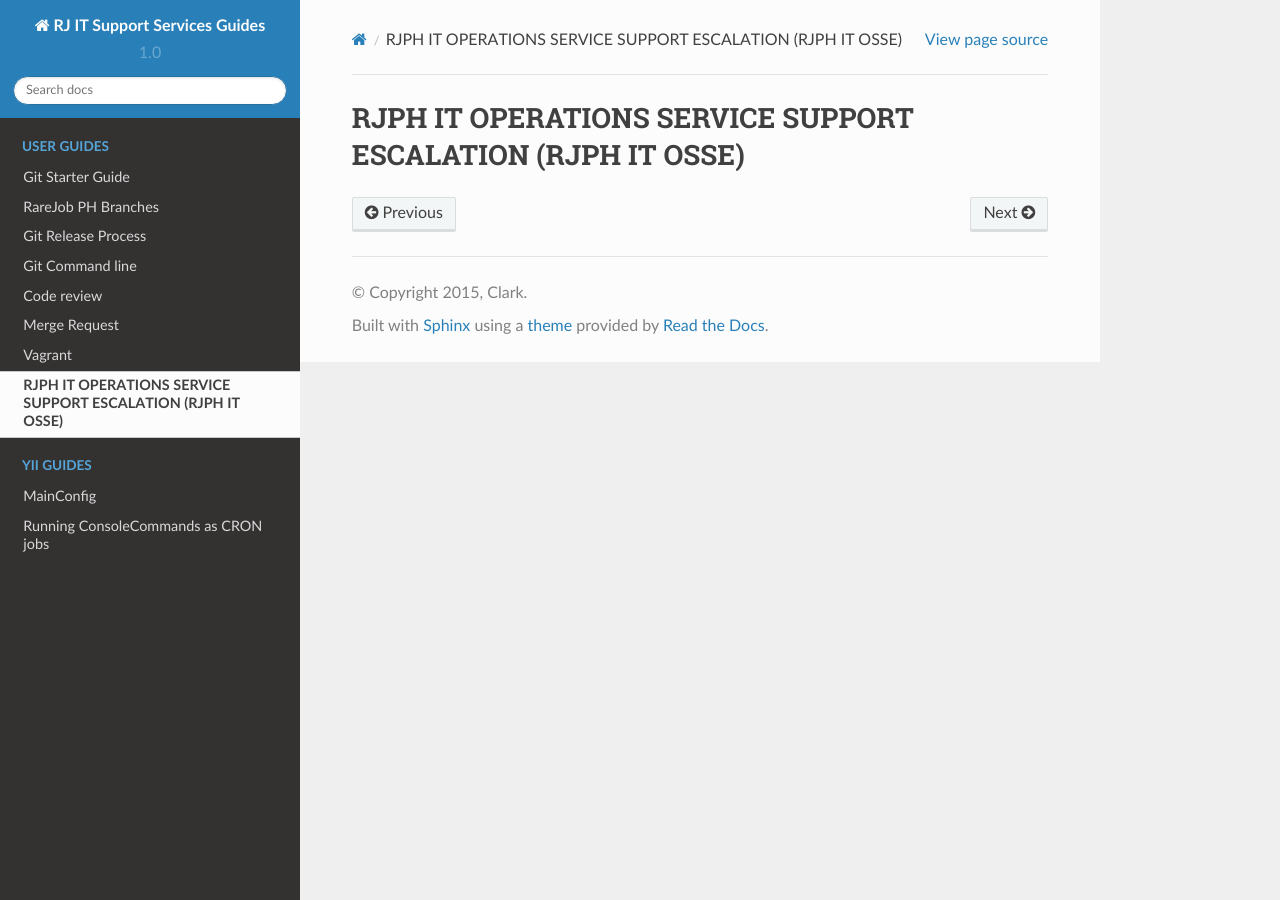
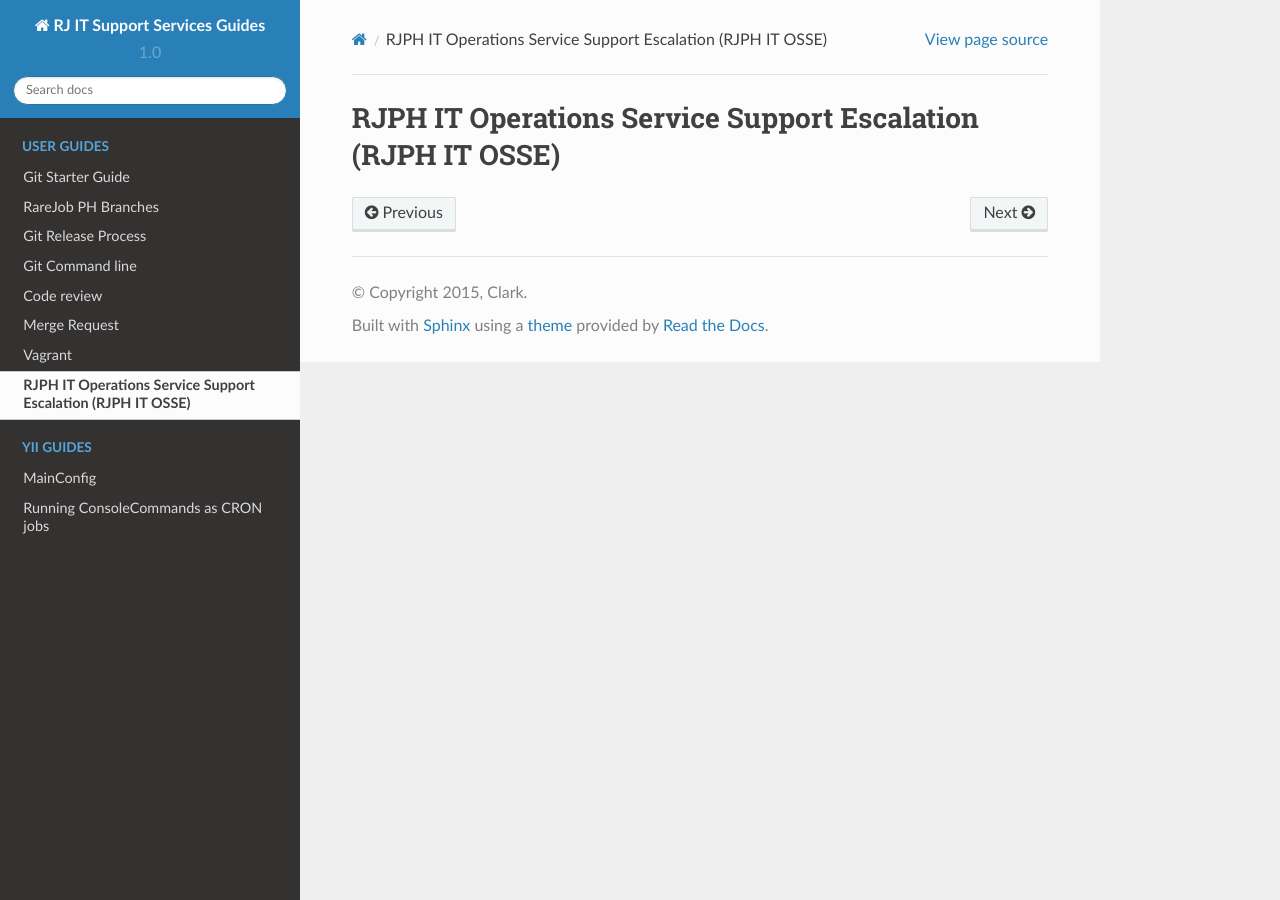
Before and after one commit to berserk207/rjnetwork, a Sphinx documentation site: the page built from docs/itosse.rst, in a window 1280 px wide. Built offline with Sphinx 7.4.7 and the Read the Docs theme 2.0.0, drawn with Linux system fonts in a browser that asks for light colours.

```diff
--- a/docs/itosse.rst
+++ b/docs/itosse.rst
@@ -1,2 +1,2 @@
-RJPH IT OPERATIONS SERVICE SUPPORT ESCALATION (RJPH IT OSSE)
+RJPH IT Operations Service Support Escalation (RJPH IT OSSE)
 ============================================================
```
